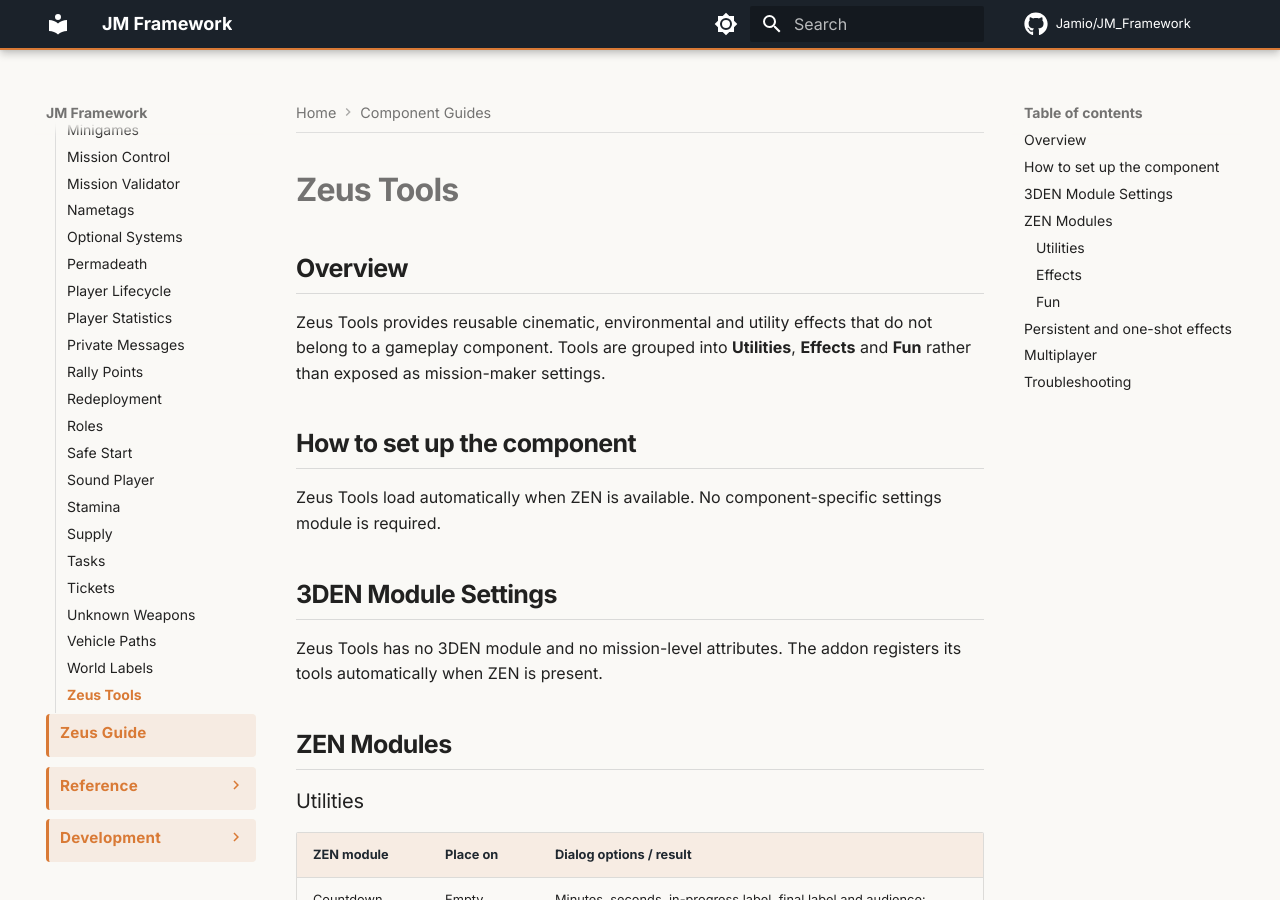
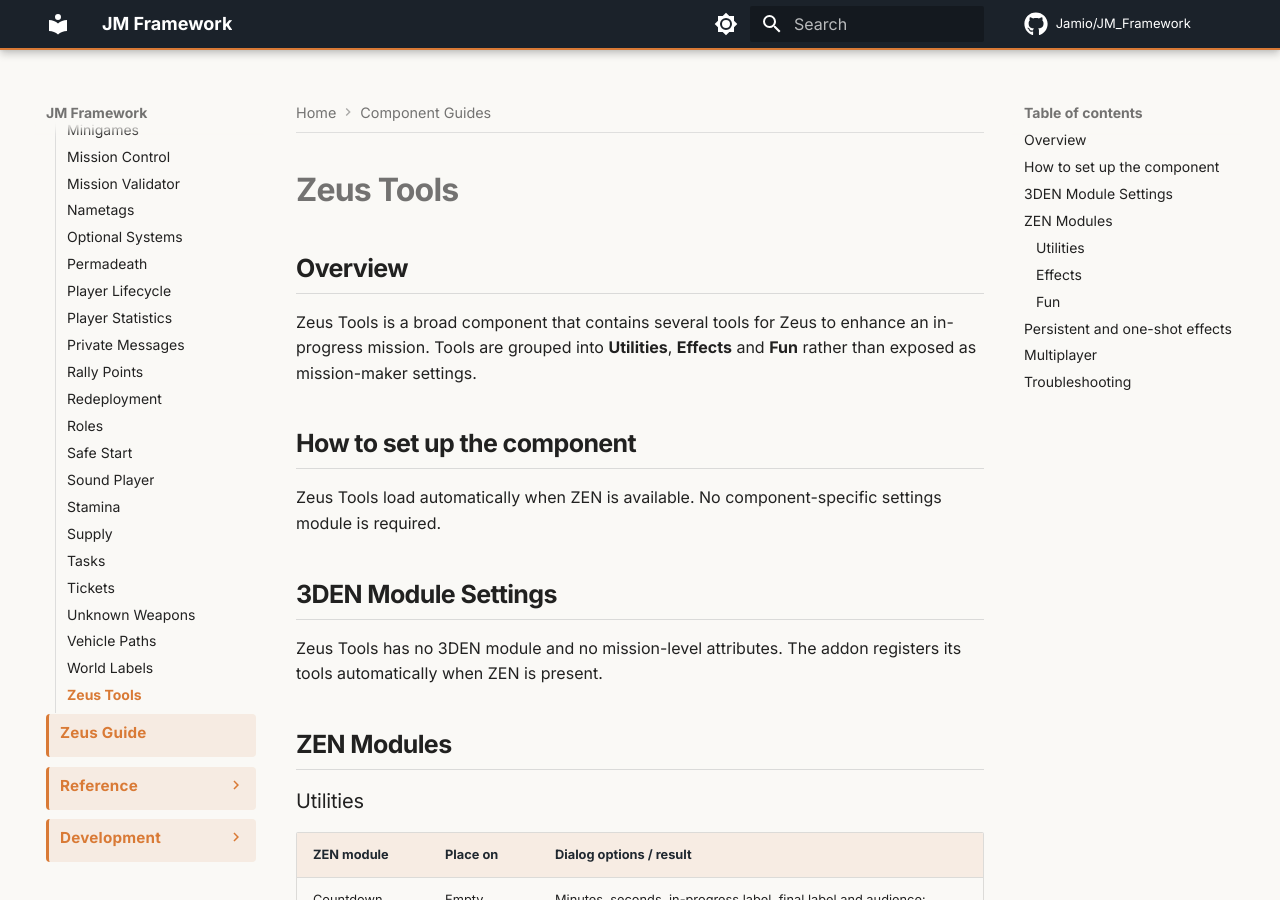
Before and after one commit to Jamio/JM_Framework_Docs, an MkDocs documentation site: the page built from docs/components/administration/zeus-tools.md, in a window 1280 px wide and 900 px high. Built offline with MkDocs 1.6.1 and Material for MkDocs 9.7.7, drawn with Linux system fonts in a browser that asks for light colours; comment, search, counter and statistics services are not loaded.

Commit message:
Update overview description of Zeus Tools

```diff
--- a/docs/components/administration/zeus-tools.md
+++ b/docs/components/administration/zeus-tools.md
@@ -2,7 +2,7 @@
 
 ## Overview
 
-Zeus Tools provides reusable cinematic, environmental and utility effects that do not belong to a gameplay component. Tools are grouped into **Utilities**, **Effects** and **Fun** rather than exposed as mission-maker settings.
+Zeus Tools is a broad component that contains several tools for Zeus to enhance an in-progress mission. Tools are grouped into **Utilities**, **Effects** and **Fun** rather than exposed as mission-maker settings.
 
 ## How to set up the component
 
```
